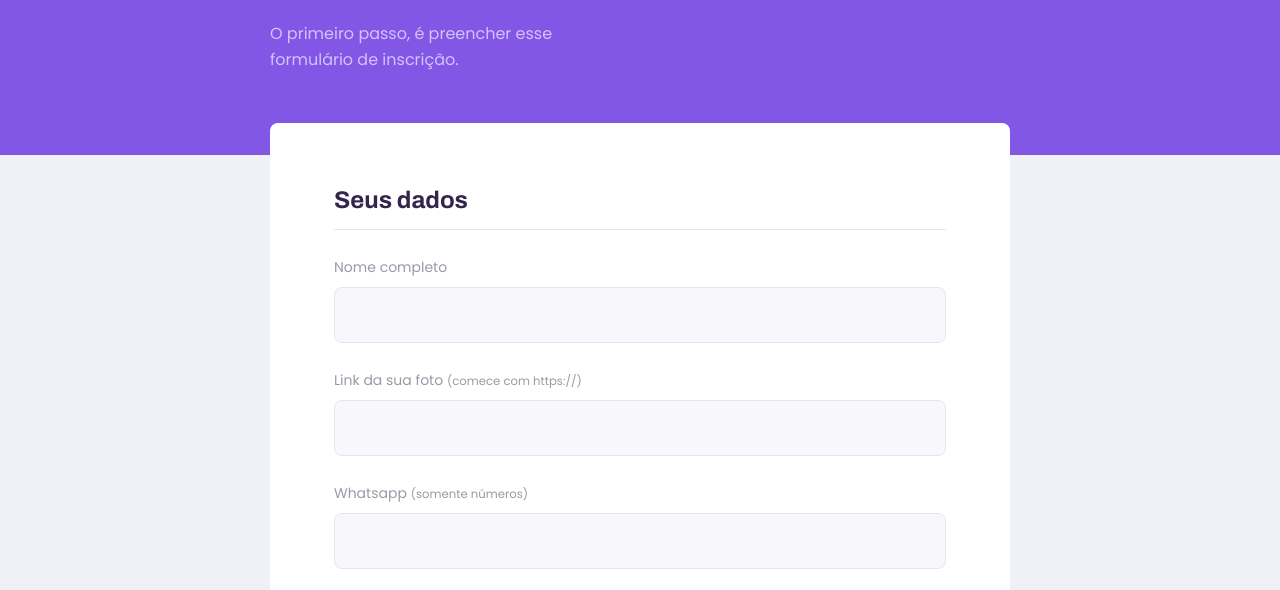
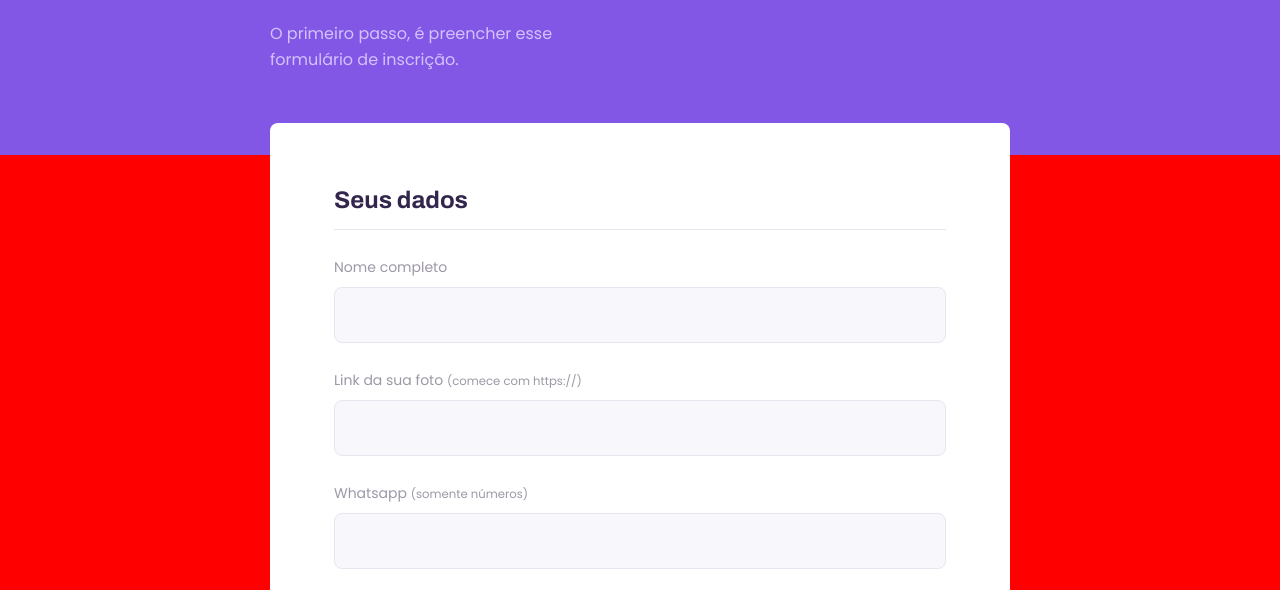
Before and after one commit to Albervan/nlw2020, a plain HTML site: page give-classes.html in a window 1280 px wide. Shown: the part 185-775 px from the top of the page. Drawn offline with Linux system fonts and the light colour scheme.

Commit message:
Adicionar javascrit direto na pÃ¡gina html

```diff
--- a/give-classes.html
+++ b/give-classes.html
@@ -163,6 +163,10 @@
         </main>
     </div>
 
+    <script>
+        document.querySelector('#container').style.backgroundColor = 'red'
+    </script>
+
 </body>
 
 </html>
```
